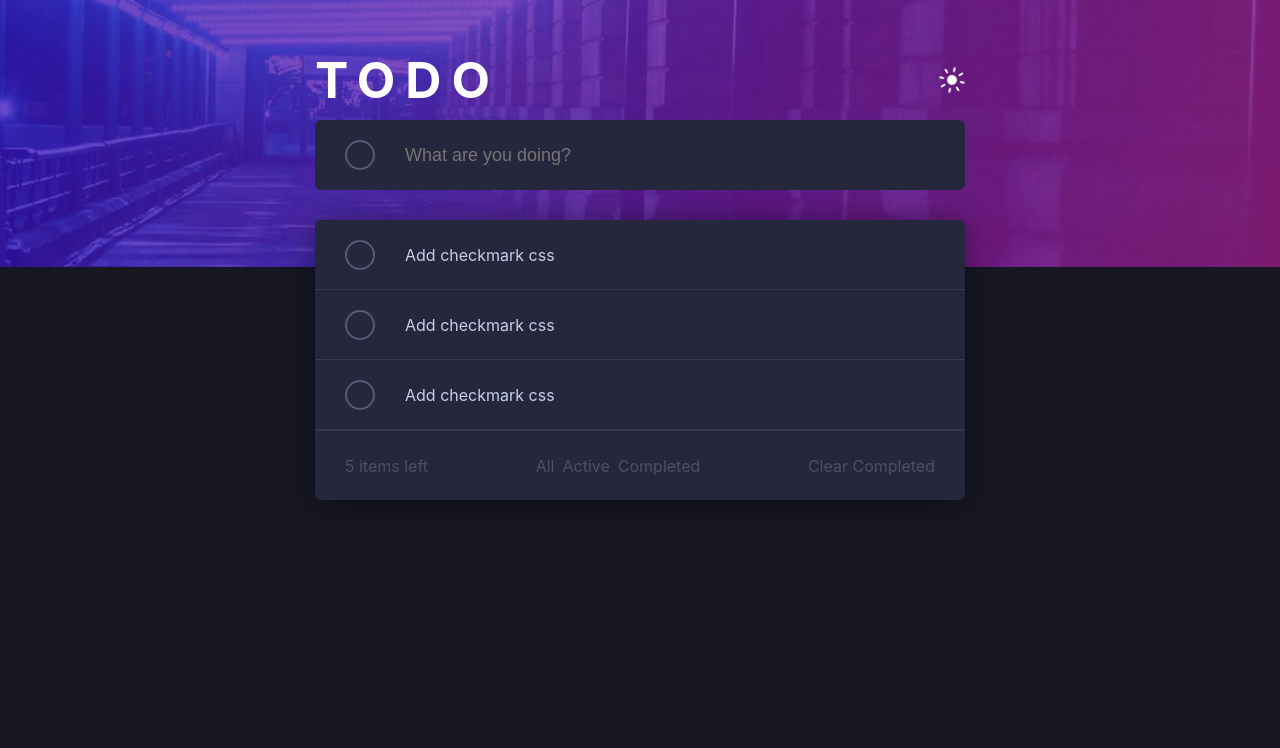
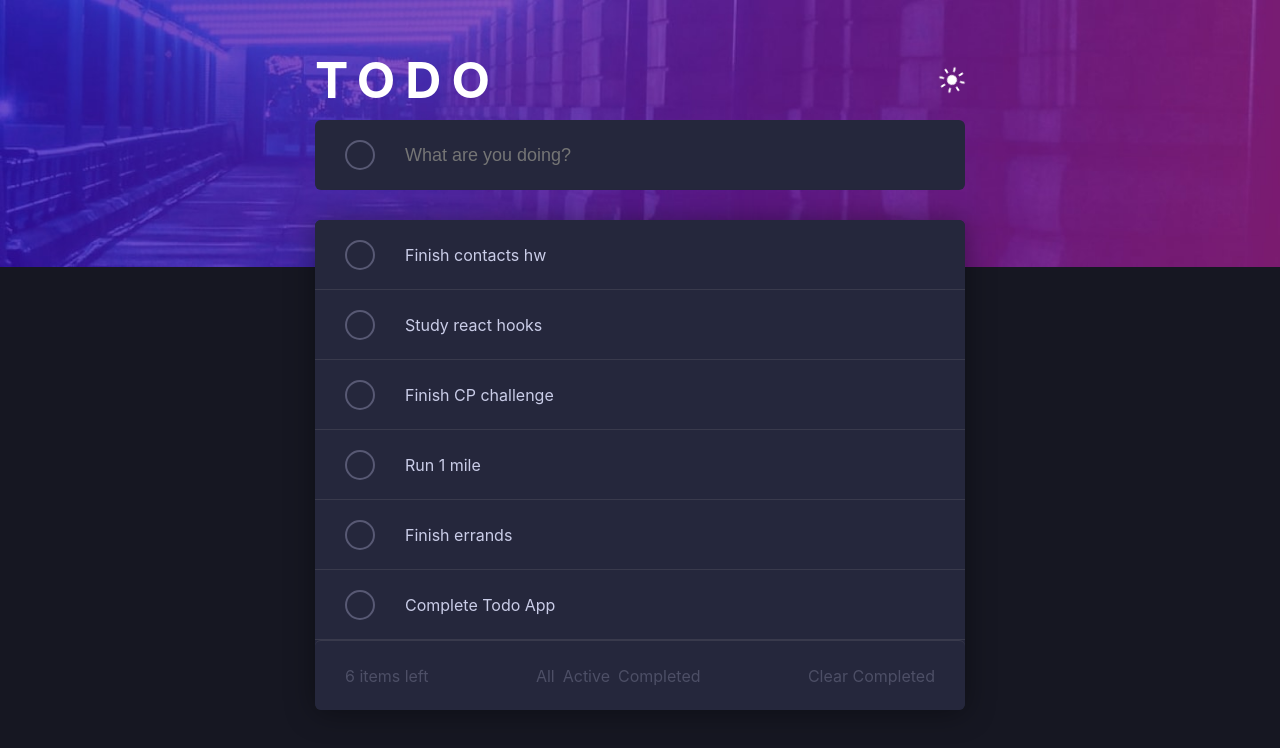
Before and after one commit to WYTANA/react-todo-firebase-auth, a React (Create React App) app: page / in a window 1280 px wide. Shown: the top 748 px of the page. Built offline with nearby package versions, Linux system fonts and the light colour scheme.

Commit message:
add css, mappings, and functions to components

```diff
--- a/src/App.css
+++ b/src/App.css
@@ -68,7 +68,8 @@
 }
 
 /* conditional render */
-.checkmark.checked img, .checkmark:hover img{
+.checkmark.checked img,
+.checkmark:hover img {
   visibility: visible;
 }
 
@@ -170,7 +171,8 @@
   padding: 0 4px;
 }
 
-.items-status span:hover, .items-clear:hover {
+.items-status span:hover,
+.items-clear:hover {
   color: hsl(220, 98%, 61%);
   cursor: pointer;
 }
--- a/src/App.js
+++ b/src/App.js
@@ -1,9 +1,22 @@
-import './App.css';
-import TaskInput from './components/TaskInput';
-import TaskList from './components/TaskList';
+import './App.css'
+import TaskInput from './components/TaskInput'
+import TaskList from './components/TaskList'
+import { useState } from 'react'
 
 
+const data = [
+  { id: 1, text: "Finish contacts hw", status: false },
+  { id: 2, text: "Study react hooks", status: false },
+  { id: 3, text: "Finish CP challenge", status: false },
+  { id: 4, text: "Run 1 mile", status: false },
+  { id: 5, text: "Finish errands", status: false },
+  { id: 6, text: "Complete Todo App", status: false },
+];
+
 const App = () => {
+
+  const [tasks, setTasks] = useState(data)
+
   return (
     <div className="App">
       <div className="container">
@@ -11,8 +24,8 @@ const App = () => {
           <h1>TODO</h1>
           <img className="rotate" src="./images/icon-sun.svg" alt="sun" />
         </div>
-        <TaskInput />
-        <TaskList />
+        <TaskInput tasks={tasks} setTasks={setTasks} />
+        <TaskList tasks={tasks} setTasks={setTasks} />
       </div>
     </div>
   );
--- a/src/components/Task.js
+++ b/src/components/Task.js
@@ -1,6 +1,6 @@
 import React from 'react'
 
-const Task = () => {
+const Task = ({ text }) => {
     return (
         <div className="task-item">
             <div className="check">
@@ -9,7 +9,7 @@ const Task = () => {
                 </div>
             </div>
             <div className="task-text">
-                <p>Add checkmark css</p>
+                <p>{text}</p>
             </div>
         </div>
     )
--- a/src/components/TaskInput.js
+++ b/src/components/TaskInput.js
@@ -1,6 +1,32 @@
 import React from 'react'
+import { useState } from 'react'
 
-const TaskInput = () => {
+const TaskInput = ({ tasks, setTasks }) => {
+
+    const [input, setInput] = useState("")
+
+    const handleChange = e => setInput(e.target.value)
+
+
+    const handleForm = (e) => {
+        e.preventDefault()
+
+        const generateId = (array) => {
+            const taskIds = array.map(item => item.id)
+            return Math.max(...taskIds) + 1
+        }
+
+        const newTask = {
+            id: generateId(tasks),
+            text: input,
+            status: false,
+        }
+
+        setTasks([newTask, ...tasks])
+        setInput("")
+        console.log(tasks)
+    }
+
     return (
         <div className="task-input">
             <div className="check">
@@ -9,8 +35,14 @@ const TaskInput = () => {
                 </div>
             </div>
             <div className="new-todo-input">
-                <form>
-                    <input type="text" id="todo-input" placeholder="What are you doing?" />
+                <form onSubmit={handleForm}>
+                    <input
+                        onChange={handleChange}
+                        value={input}
+                        type="text"
+                        id="todo-input"
+                        placeholder="What are you doing?"
+                    />
                 </form>
             </div>
         </div>
--- a/src/components/TaskList.js
+++ b/src/components/TaskList.js
@@ -3,23 +3,28 @@ import FilterControl from './FilterControl'
 import Task from './Task'
 
 // Holds tasks and footer items
-const TaskList = () => {
+const TaskList = ({ tasks, setTasks }) => {
+
     return (
         <div className="task-list-wrapper">
             <div className="task-list">
                 {/* Map through an array of todos */}
                 {
-
+                    tasks.map((task) => {
+                        return <Task
+                            key={task.id}
+                            text={task.text}
+                            status={task.status}
+                            task={task}
+                        />
+                    })
                 }
-                <Task />
-                <Task />
-                <Task />
             </div>
 
             <div className="task-items-info">
                 {/* Bottom-left of app */}
                 <div className="items-left">
-                    5 items left
+                    {tasks.length} items left
                 </div>
 
                 <FilterControl />
```
